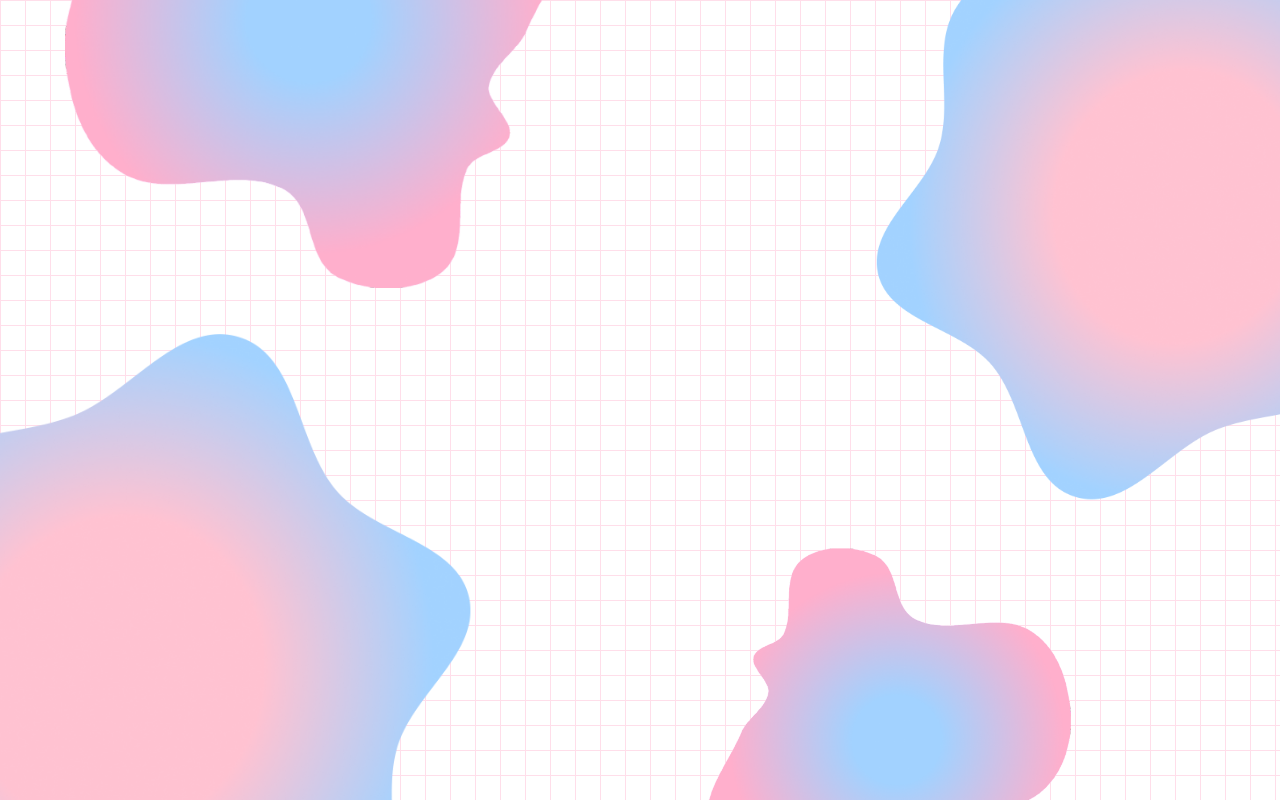
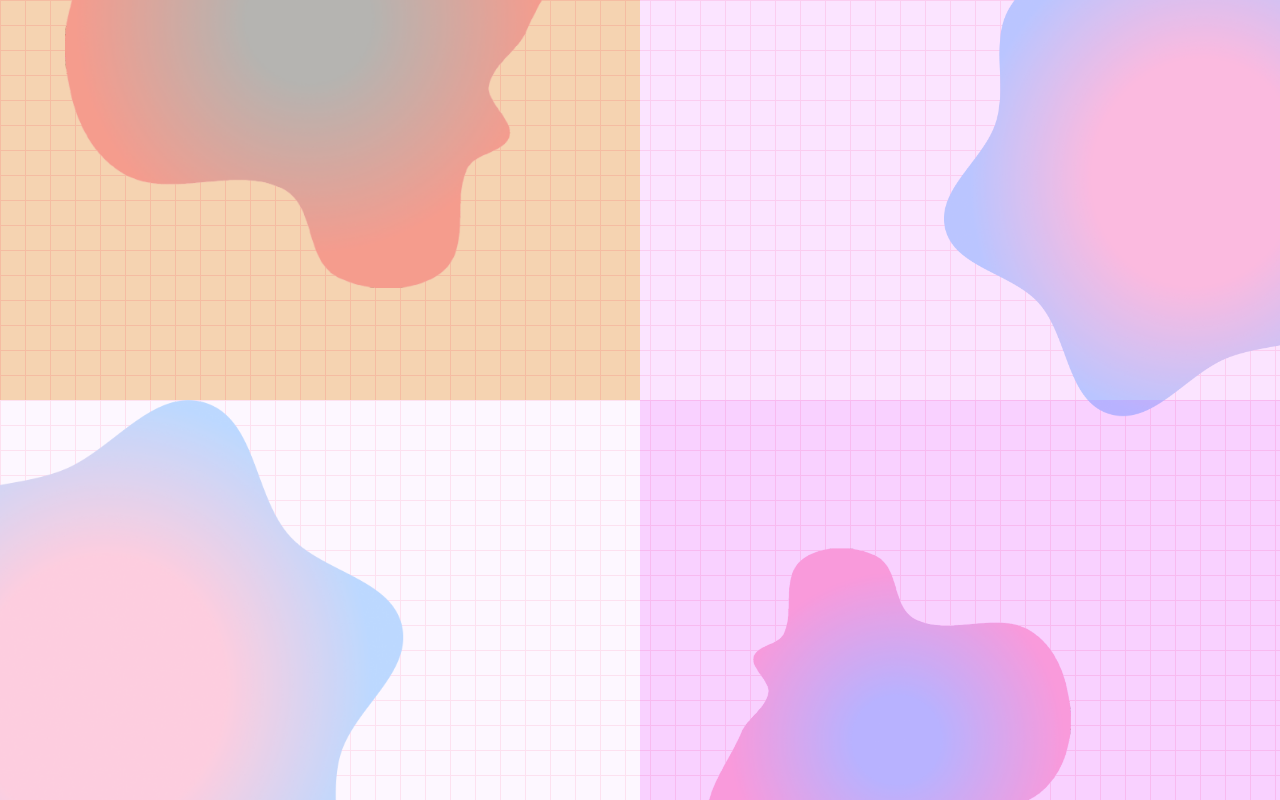
Before and after one commit to derrrna/project-cybooth, a React (Vite) app in the folder cybooth/: page / in a window 1280 px wide. Built offline with nearby package versions, Linux system fonts and the light colour scheme.

Commit message:
Created layer for flower images to be inserted

```diff
--- a/cybooth/src/pages/Photobooth.tsx
+++ b/cybooth/src/pages/Photobooth.tsx
@@ -14,15 +14,28 @@ export default function Photobooth() {
             {/* blob layer background 2 - visible for mobile, ipads, laptop*/}
             <div className="w-screen h-screen absolute z-[-39] overflow-hidden flex">
                 <div className="w-1/2 h-full relative">
-                    <img src="/blob1.png" className="scale-150 md:w-[40vw] lg:w-[35vw] translate-y-1/4 -translate-x-1/5 absolute bottom-0 left-0"/>
+                    <img src="/blob1.png" className="scale-150 md:w-[40vw] lg:w-[35vw] xl:w-[30vw] translate-y-1/4 -translate-x-1/5 absolute bottom-0 left-0"/>
                 </div>
                 <div className="w-1/2 h-full relative">
-                    <img src="/blob1.png" className="sm:w-[30vw] sm:translate-x-1/5 scale-150 md:w-[40vw] lg:w-[30vw] rotate-180 absolute top-0 right-0"/>
+                    <img src="/blob1.png" className="sm:w-[30vw] sm:translate-x-1/5 scale-150 md:w-[40vw] lg:w-[30vw] xl:w-[25vw] rotate-180 absolute top-0 right-0"/>
                 </div>
             </div>
 
             {/* flower layer background*/}
-            <div className="absolute z-[-30] w-screen h-screen">
+            <div className="absolute z-[-30] w-screen h-screen flex overflow-hidden opacity-30">
+                <div className="h-full w-1/2">
+                    <div className="h-1/2 w-full bg-amber-600">
+                    </div>
+                    <div className="h-1/2 w-full bg-fuchsia-100">
+                    </div>
+                </div>
+
+                <div className="h-full w-1/2">
+                    <div className="h-1/2 w-full bg-fuchsia-300">
+                    </div>
+                    <div className="h-1/2 w-full bg-fuchsia-400">
+                    </div>
+                </div>
 
             </div>
 
```
